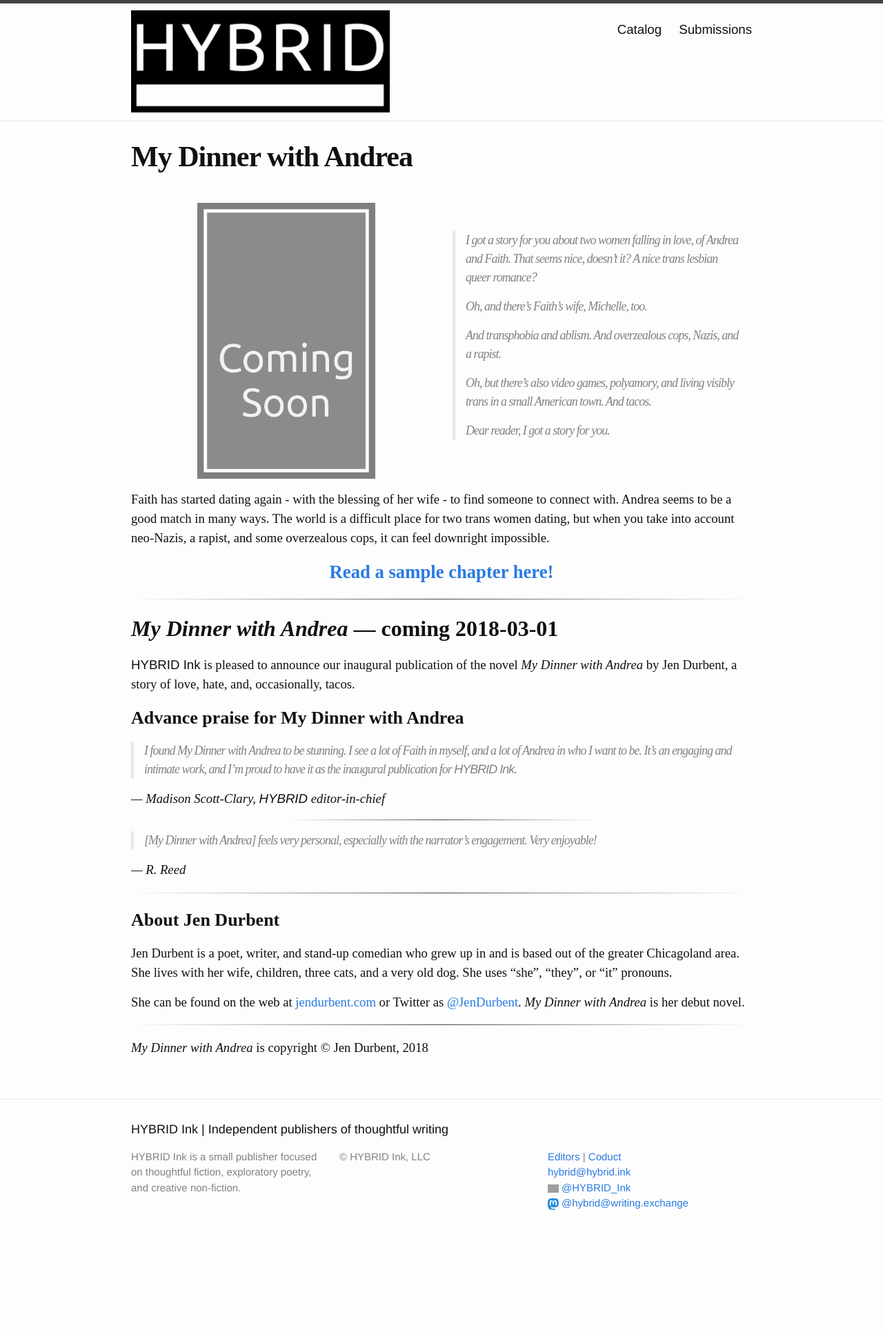
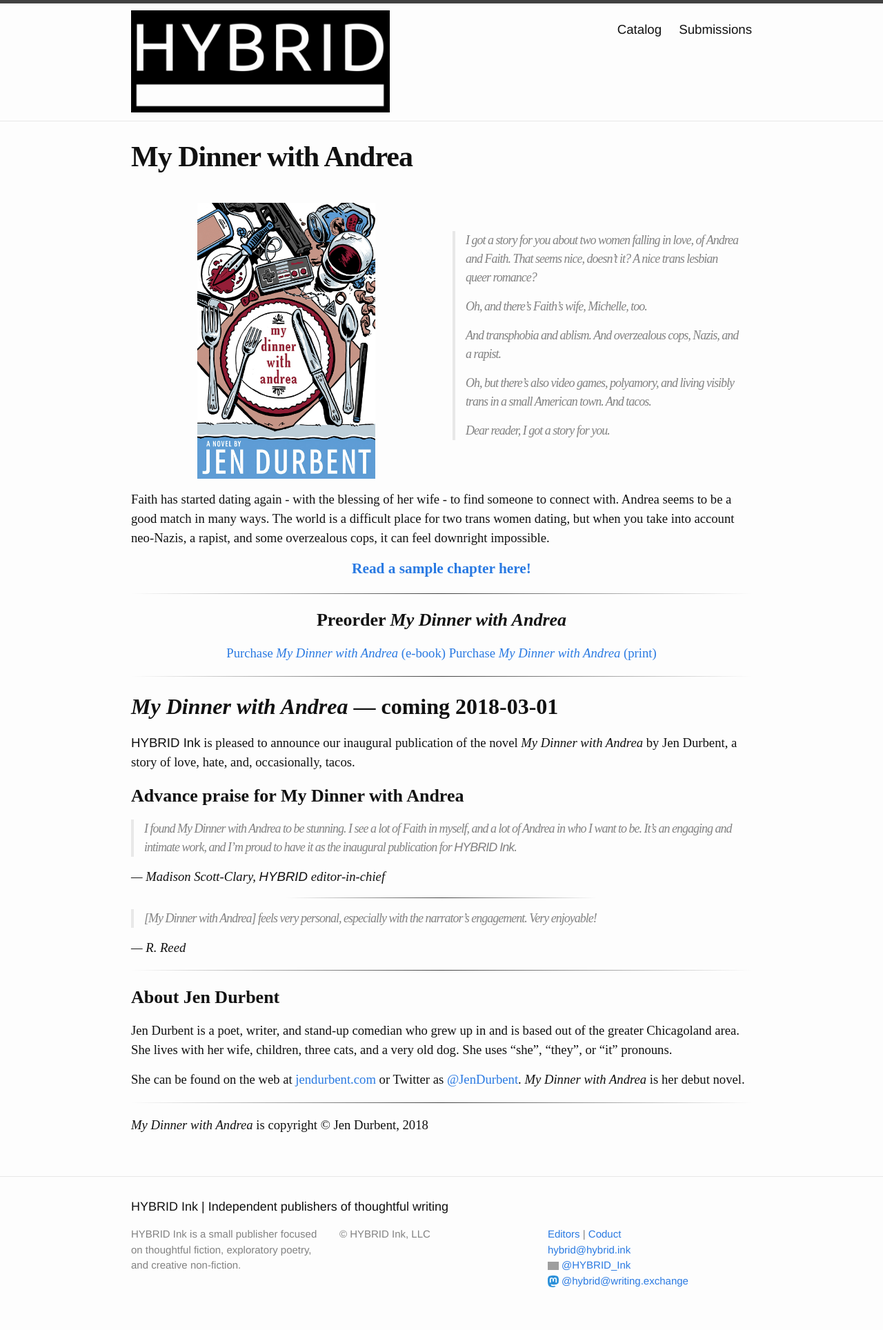
Before and after one commit to hybridink/hybrid.ink, a Jekyll site: the page built from my-dinner-with-andrea/index.md, in a window 1280 px wide. Shown: the whole page at 69% size. Built offline with Jekyll 4.4.1, drawn with Linux system fonts in a browser that asks for light colours; some web fonts are replaced; before the commit the page ends 1816 px from its top, so only the background shows below that; grey boxes are pictures that could not be loaded.

Commit message:
Pre-orders of MDWA

```diff
--- a/_data/publications.yml
+++ b/_data/publications.yml
@@ -2,14 +2,15 @@
     title: My Dinner with Andrea
     author: Jen Durbent
     page: /my-dinner-with-andrea
-    # cover: ...
+    cover:
+        large: /images/covers/my-dinner-with-andrea/large.jpg
+        small: /images/covers/my-dinner-with-andrea/small.jpg
     sample_chapter: /my-dinner-with-andrea/sample-chapter
     publication_date: 2018-03-01
-    for_sale: false
+    for_sale: true
     coming_soon: true
     publisher_intro: |
         _Hybrid Ink_ is pleased to announce our inaugural publication of the novel *My Dinner with Andrea* by Jen Durbent, a story of love, hate, and, occasionally, tacos.
-    # cover: ''
     synopsis: |
         Faith has started dating again - with the blessing of her wife - to find someone to connect with. Andrea seems to be a good match in many ways. The world is a difficult place for two trans women dating, but when you take into account neo-Nazis, a rapist, and some overzealous cops, it can feel downright impossible.
     back_cover: |
@@ -36,10 +37,17 @@
     isbn:
         print: 978-1-948743-00-6
         epub: 978-1-948743-01-3
+        mobi: 978-1-948743-02-0
     sites:
         gumroad:
-            ebook: https://gum.co/mdwa-ebook
-            print: https://gum.co/mdwa-print
+            ebook-link: https://gum.co/mdwa-ebook
+            ebook-overlay: |
+                <script src="https://gumroad.com/js/gumroad.js"></script>
+                <a class="gumroad-button" href="https://gum.co/mdwa-ebook" target="_blank">Purchase <em>My Dinner with Andrea</em> (e-book)</a>
+            print-link: https://gum.co/mdwa-print
+            print-overlay: |
+                <script src="https://gumroad.com/js/gumroad.js"></script>
+                <a class="gumroad-button" href="https://gum.co/mdwa-print" target="_blank">Purchase <em>My Dinner with Andrea</em> (print)</a>
         # goodreads: ''
         # amazon: ''
         # bn: ''
--- a/_includes/catalog-page.html
+++ b/_includes/catalog-page.html
@@ -2,7 +2,7 @@
     <div class="box cover">
         <div class="pane front-cover">
             <img src="
-                {% if include.item.cover %}{{ include.item.cover }}{% else %}/images/covers/coming-soon/large.png{% endif %}" />
+                {% if include.item.cover %}{{ include.item.cover.large }}{% else %}/images/covers/coming-soon/large.png{% endif %}" />
         </div>
         <div class="pane back-cover">
             <blockquote>
@@ -16,6 +16,18 @@
         <a class="sample-chapter" href="{{ include.item.sample_chapter }}"><strong>Read a sample chapter here!</strong></a>
         {% endif %}
     </div>
+    {% if include.item.for_sale %}
+    <hr />
+    <div class="pane purchase">
+        <h3>{% if include.item.coming_soon %}Preorder{% else %}Purchase{% endif %} <em>{{ include.item.title }}</em></h3>
+        {% if include.item.sites.gumroad.ebook-overlay %}
+        {{ include.item.sites.gumroad.ebook-overlay }}
+        {% endif %}
+        {% if include.item.sites.gumroad.print-overlay %}
+        {{ include.item.sites.gumroad.print-overlay }}
+        {% endif %}
+    </div>
+    {% endif %}
     <hr/>
     <div class="pane publisher-info">
         <h2><em>{{ include.item.title }}</em>{% if include.item.coming_soon %} &mdash; coming {{ include.item.publication_date }}{% endif %}</h2>
--- a/_sass/_catalog-page.scss
+++ b/_sass/_catalog-page.scss
@@ -29,8 +29,11 @@
                 margin: 1rem auto;
             }
         }
+        &.purchase {
+            text-align: center;
+        }
         .sample-chapter {
-            font-size: 20pt;
+            font-size: 16pt;
             display: block;
             margin: 0.5rem auto;
             text-align: center;
--- a/catalog/index.html
+++ b/catalog/index.html
@@ -12,7 +12,7 @@
         </a>
     </div>
     <div class="item">
-        <a href="/my-dinner-with-andrea" style="background-image:url('/images/covers/coming-soon/small.png')">
+        <a href="/my-dinner-with-andrea" style="background-image:url('/images/covers/my-dinner-with-andrea/small.jpg')">
             <div class="title">My Dinner with Andrea</div>
             <div class="author">Jen Durbent</div>
             <div class="genre">Fiction</div>
```
Also changed, not shown: images/covers/my-dinner-with-andrea/large.jpg (added), images/covers/my-dinner-with-andrea/small.jpg (added).
